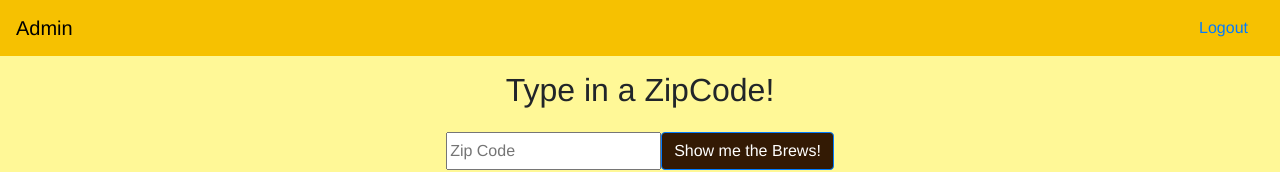
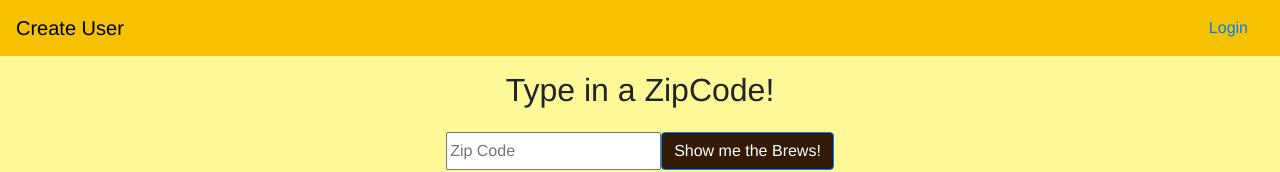
Before and after one commit to jeashwor/The_Silent_Turtles, a website: page public/nonMember.html in a window 1280 px wide. Shown: the top 172 px of the page. Drawn offline with nearby package versions, Linux system fonts and the light colour scheme; some packages are replaced by stand-ins of ours.

Commit message:
fixed heroku server error on nonmember page navbar link

```diff
--- a/public/nonMember.html
+++ b/public/nonMember.html
@@ -17,13 +17,13 @@
 
 <body>
   <nav class="navbar navbar-expand-lg">
-    <a class="navbar-brand" href="/admin">Admin</a>
+    <a class="navbar-brand" href="/">Create User</a>
     <button class="navbar-toggler" type="button" data-toggle="collapse" data-target="#navbarNav"
       aria-controls="navbarNav" aria-expanded="false" aria-label="Toggle navigation">
       <span class="navbar-toggler-icon"></span>
     </button>
     <div class="collapse navbar-collapse" id="navbarNav">
-          <a class="navbar-nav ml-auto nav-item nav-link" href="/logout">Logout</a>
+          <a class="navbar-nav ml-auto nav-item nav-link" href="/login">Login</a>
     </div>
   </nav>
 
```
